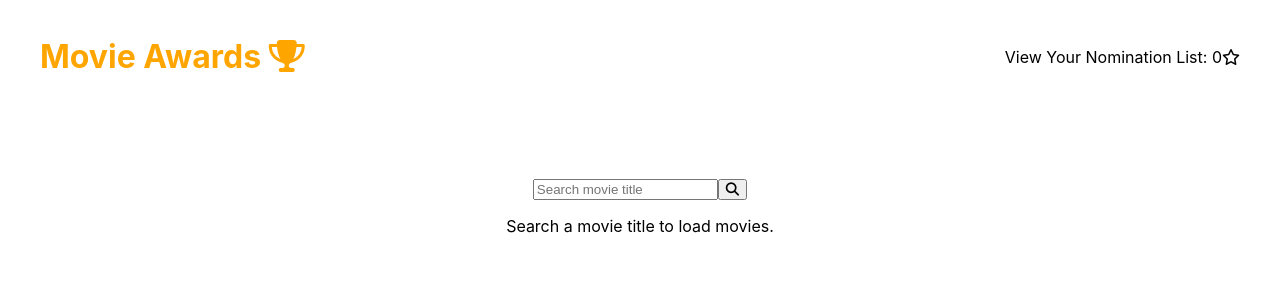
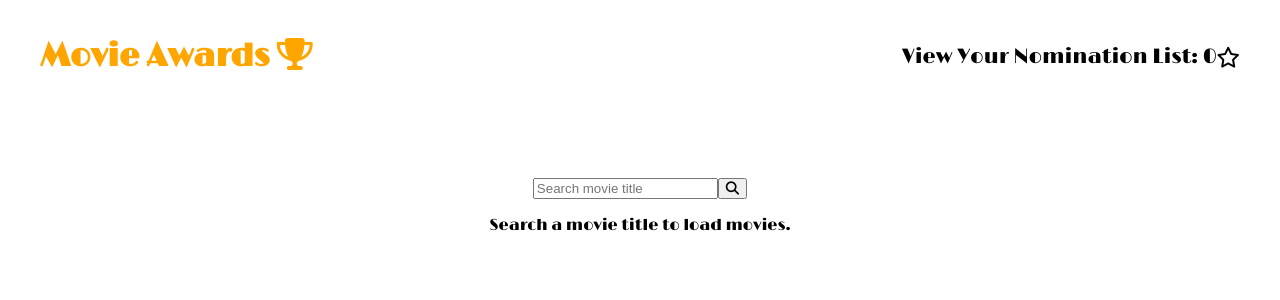
Before and after one commit to vtellez1/omdbmovies, a React (Create React App) app: page / in a window 1280 px wide. Shown: the top 300 px of the page. Built offline with nearby package versions, Linux system fonts and the light colour scheme.

Commit message:
updated font style

```diff
--- a/public/index.html
+++ b/public/index.html
@@ -7,6 +7,7 @@
     <meta http-equiv="Content-Security-Policy" content="upgrade-insecure-requests">
     <meta name="theme-color" content="#000000" />
     <script src="https://kit.fontawesome.com/0b0f54bc01.js" crossorigin="anonymous"></script>
+    <link href="https://fonts.googleapis.com/css2?family=Limelight&display=swap" rel="stylesheet">
     <meta
       name="description"
       content="Web site created using create-react-app"
--- a/src/components/header/header.styles.jsx
+++ b/src/components/header/header.styles.jsx
@@ -19,4 +19,5 @@
 display: flex;
 align-items: center;
 color: black;
+font-size: 1.3rem;
 `
--- a/src/index.css
+++ b/src/index.css
@@ -1,8 +1,6 @@
 body {
   margin: 0;
-  font-family: -apple-system, BlinkMacSystemFont, 'Segoe UI', 'Roboto', 'Oxygen',
-    'Ubuntu', 'Cantarell', 'Fira Sans', 'Droid Sans', 'Helvetica Neue',
-    sans-serif;
+  font-family: 'Limelight', cursive;
   -webkit-font-smoothing: antialiased;
   -moz-osx-font-smoothing: grayscale;
 }
```
